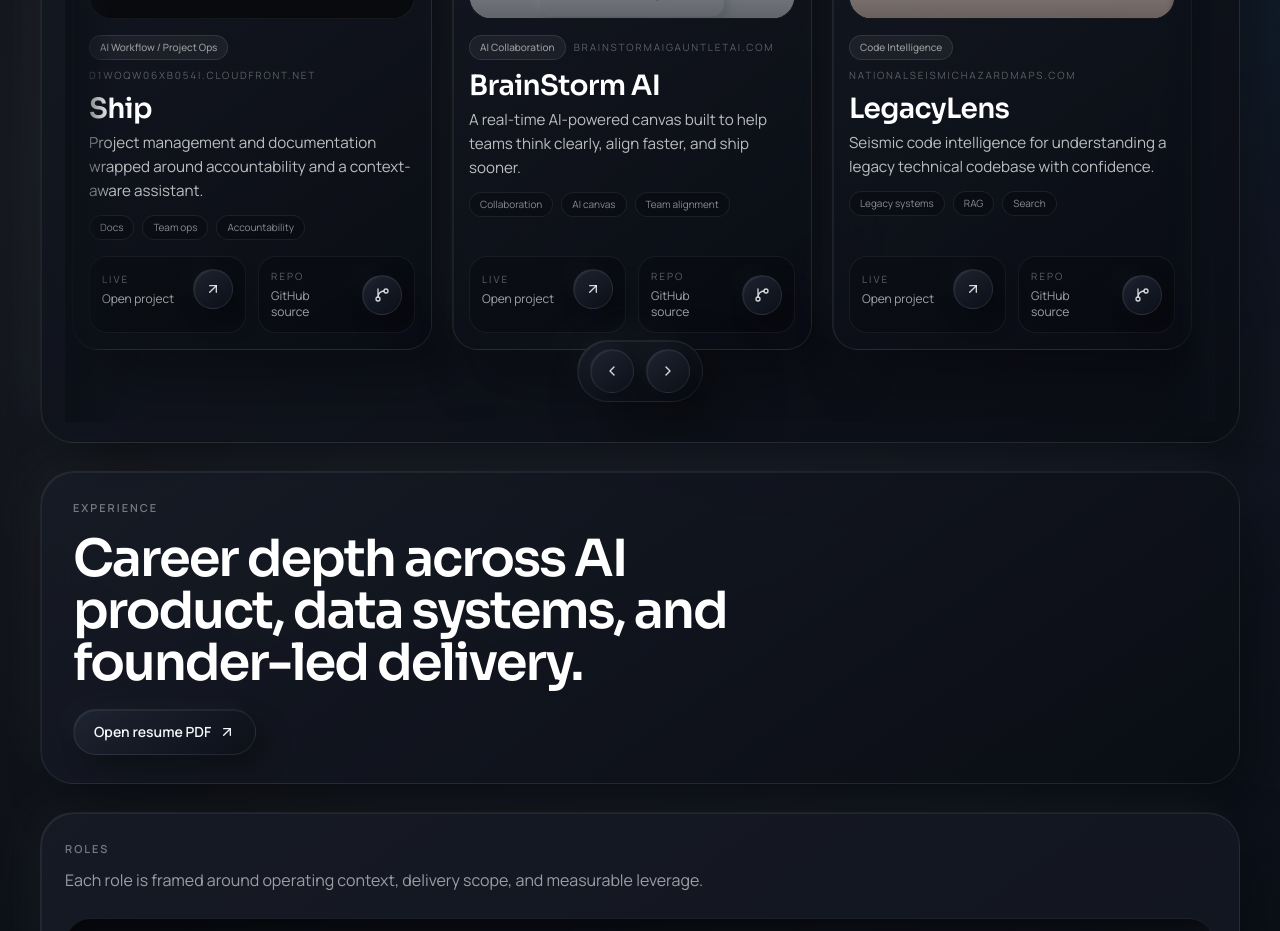
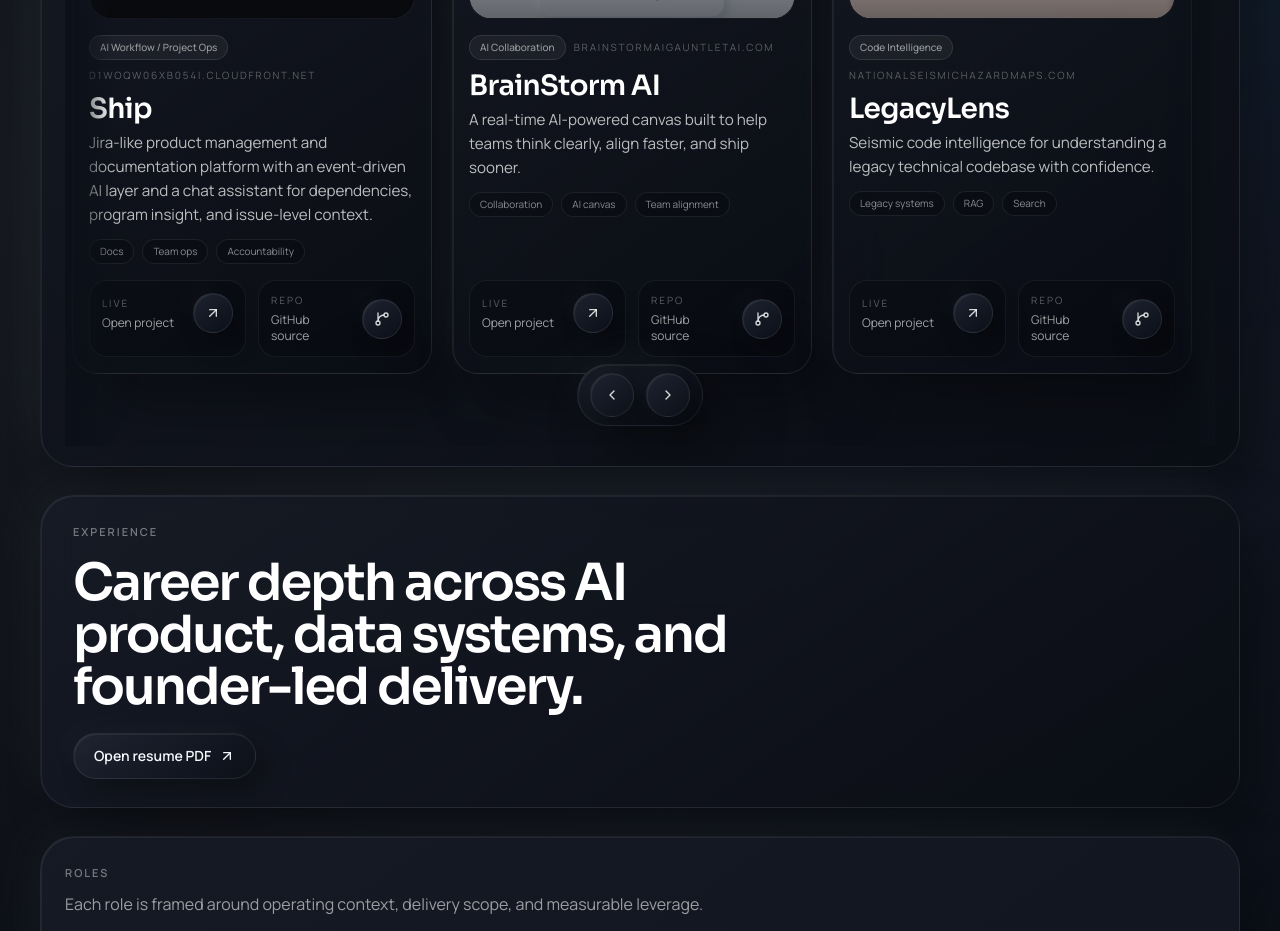
Before and after one commit to StefanoCaruso456/portfolio, a Next.js app: page / in a window 1280 px wide. Shown: the part 920-1851 px from the top of the page. Built offline with nearby package versions, Linux system fonts and the light colour scheme.

Commit message:
Refine Ship project description

```diff
--- a/data/portfolio.ts
+++ b/data/portfolio.ts
@@ -151,9 +151,9 @@
     domain: "d1woqw06xb054i.cloudfront.net",
     thumbnail: "/projects/ship.png",
     headline:
-      "Project management and documentation wrapped around accountability and a context-aware assistant.",
+      "Jira-like product management and documentation platform with an event-driven AI layer and a chat assistant for dependencies, program insight, and issue-level context.",
     summary:
-      "The product combines structured docs, action items, and operational follow-through inside a single workspace, with FleetGraph helping teams reason about active work.",
+      "Ship brings programs, projects, issues, and documentation into one operating workspace. One AI system runs quietly in the background through event-triggered automations, while a second chat assistant reliably surfaces dependencies, risks, and data insights across the delivery workflow.",
     tags: ["Docs", "Team ops", "Accountability", "Assistant UX"],
     highlights: [
       {
```
